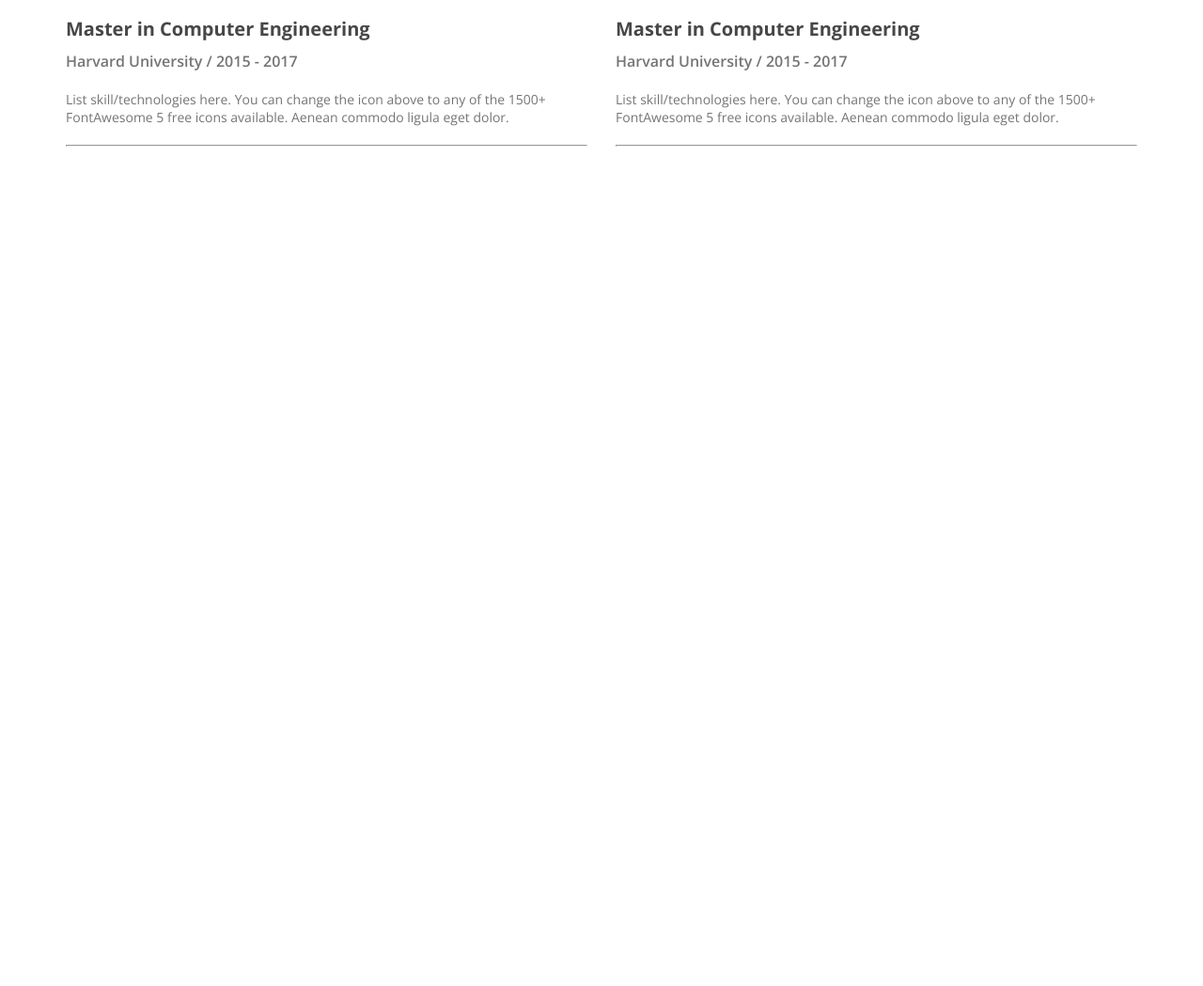
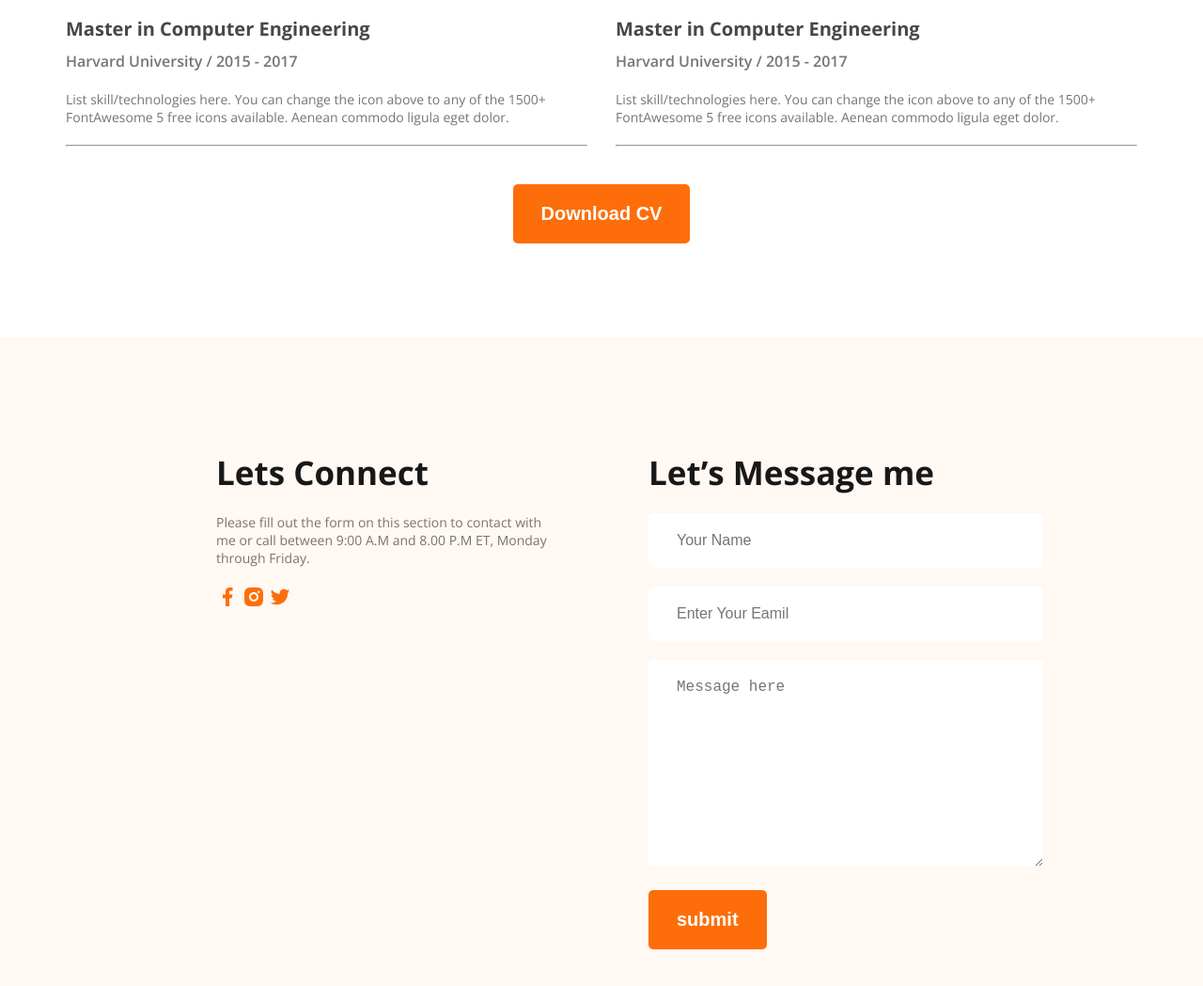
Before and after one commit to shazzed-76/My-first-portfolio, a plain HTML site: page index.html in a window 1280 px wide. Shown: the part 2590-3639 px from the top of the page at 94% size. Before the commit the page ends 2866 px from the top, so only its background shows below. Drawn offline with nearby package versions, Linux system fonts and the light colour scheme.

Commit message:
footer section added

```diff
--- a/index.html
+++ b/index.html
@@ -124,7 +124,7 @@
         <section class="main-resume-section">
             <h3 class="resume-section-title primary-text-center Dark-1 default-header-title ">A summary of
                 My Resume</h3>
-            <div class="resume-section">
+            <div class="resume-section primary-margin">
                 <div class="resume-section-parent-div">
                     <h4 class="resume-section-parent-div-title Dark-2 primary-margin">My Education</h4>
                     <div class="resume-section-child-div primary-margin">
@@ -199,11 +199,35 @@
                     </div>
                 </div>
             </div>
+
+            <div class="primary-text-center">
+                <button class="btn">Download CV</button>
+            </div>
         </section>
     </main>
 
-    <footer>
-
+    <footer class="bg-color">
+        <div class="footer-colunm">
+            <h3 class="default-header-title Dark-1 primary-margin">Lets Connect</h3>
+            <p class="education-description Dark-3 primary-margin">Please fill out the form on this section to contact
+                with me or call
+                between 9:00 A.M and 8.00 P.M ET,
+                Monday through Friday.</p>
+            <div class="social-icons">
+                <a href=""><img src="images/icons/facebook.png" alt=""></a>
+                <a href=""><img src="images/icons/insta.png" alt=""></a>
+                <a href=""><img src="images/icons/twitter.png" alt=""></a>
+            </div>
+        </div>
+        <div class="footer-colunm">
+            <h3 class="default-header-title Dark-1 primary-margin">Let’s Message me</h3>
+            <div class="input-container">
+                <input type="text" name="" id="" placeholder="Your Name">
+                <input type="email" name="" id="" placeholder="Enter Your Eamil">
+                <textarea name="" id="" cols="30" rows="10" placeholder="Message here"></textarea>
+                <input class="btn" type="submit" value="submit">
+            </div>
+        </div>
     </footer>
 </body>
 
--- a/style/portfolio.css
+++ b/style/portfolio.css
@@ -238,3 +238,28 @@ main section {
     font-size: 14px;
     font-weight: 400;
 }
+
+/* Footer section style */
+footer {
+    display: flex;
+    padding: 120px 230px;
+    gap: 100px;
+}
+
+
+.footer-colunm {
+    width: 50%;
+}
+
+footer input[type="text"],
+footer input[type="email"],
+footer textarea {
+    width: 100%;
+    padding: 20px 30px;
+    font-size: 16px;
+    font-weight: 400;
+    border: none;
+    border-radius: 5px;
+    outline: none;
+    margin-bottom: 20px;
+}
```
